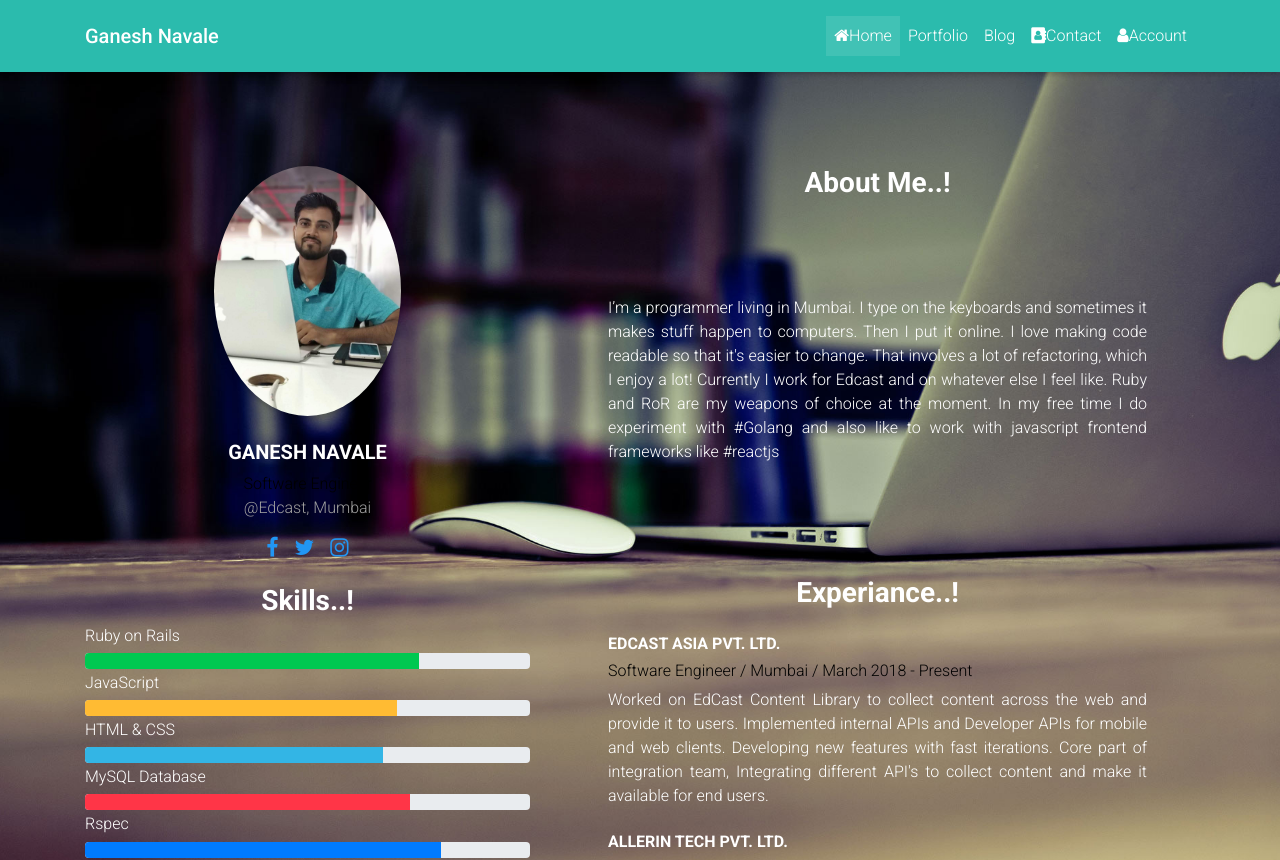
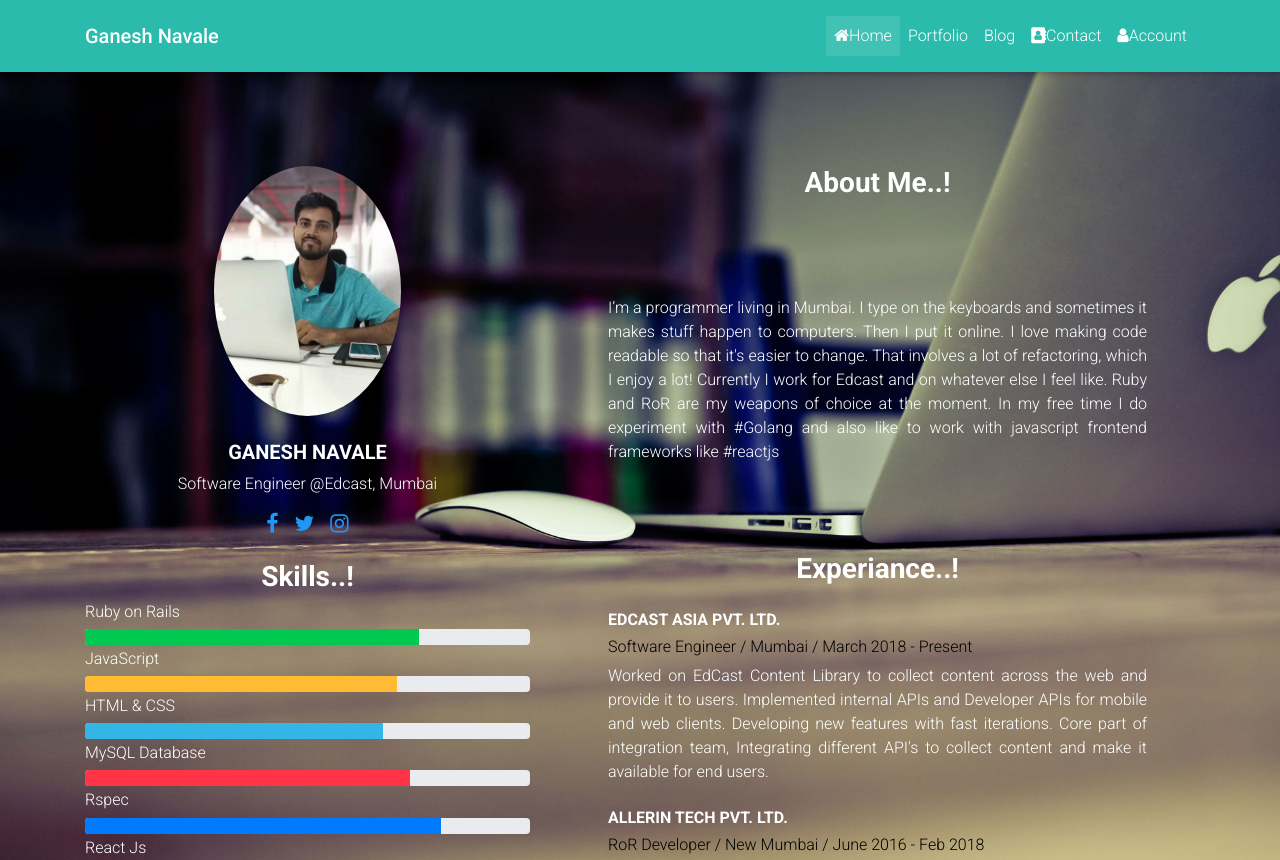
Before and after one commit to GaneshNavale/react_portfolio, a React (Create React App) app: page / in a window 1280 px wide. Shown: the top 860 px of the page. Built offline with nearby package versions, Linux system fonts and the light colour scheme.

Commit message:
home page updated

```diff
--- a/src/components/Home.js
+++ b/src/components/Home.js
@@ -15,7 +15,7 @@ class Home extends Component {
               <img src={profile} className="img-fluid rounded-circle mt-5 z-depth-1 profile-img" alt="Responsive image"/>
             </Animation>
             <h5 className="text-uppercase font-weight-bold mt-4 mb-2">Ganesh Navale</h5>
-            <p className="black-text">Software Engineer <p className="grey-text">@Edcast, Mumbai</p></p>
+            <p>Software Engineer @Edcast, Mumbai</p>
             <ul className="list-unstyled mb-3">
 
               <a className="p-2 fa-lg">
```
